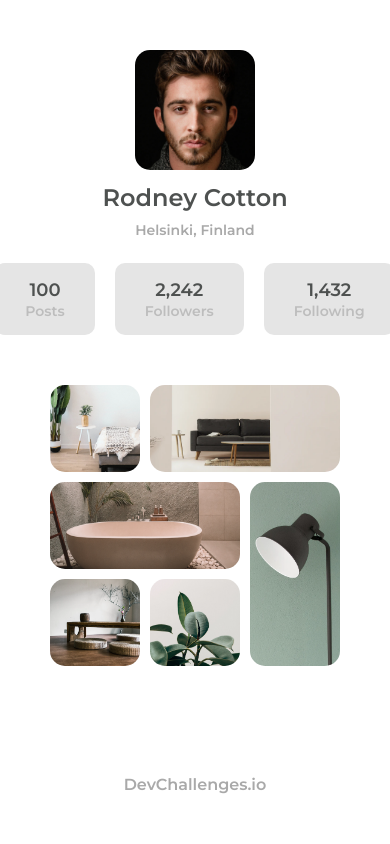
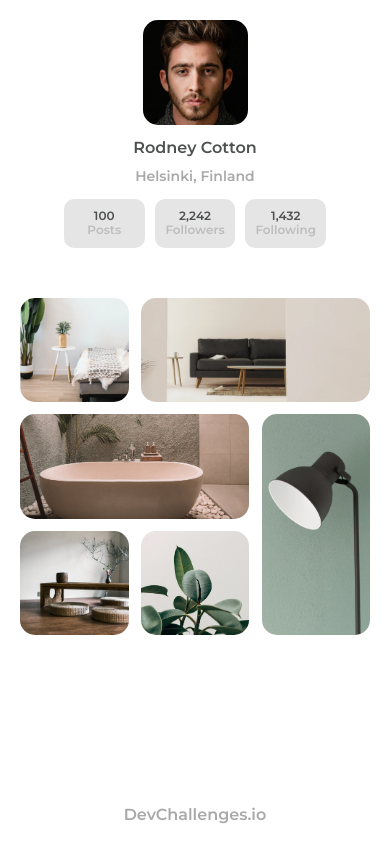
Before and after one commit to aperbet56/my_gallery, a plain HTML site: page index.html in a window 390 px wide. Drawn offline with Linux system fonts and the light colour scheme.

Commit message:
Mise en place du responsive version mobile

```diff
--- a/style.css
+++ b/style.css
@@ -164,3 +164,39 @@ footer {
 .dev__challenges__link:hover {
     text-decoration: underline;
 }
+
+/**** Responsive design version mobile ****/
+
+@media screen and (max-width: 572px) {
+
+    body {
+        padding: 20px;
+    }
+
+    .user__name {
+        font-size: 16px;
+    }
+
+    .user__location {
+        font-size: 14px;
+        margin-bottom: 15px;
+    }
+
+    .user__stats {
+        grid-gap: 10px;
+    }
+
+    .box {
+        padding: 10px;
+    }
+
+    .box__number,
+    .box__text {
+        font-size: 12px;
+        line-height: 1.2;
+    }
+
+    footer {
+        margin-top: 25px;
+    }
+}
```
